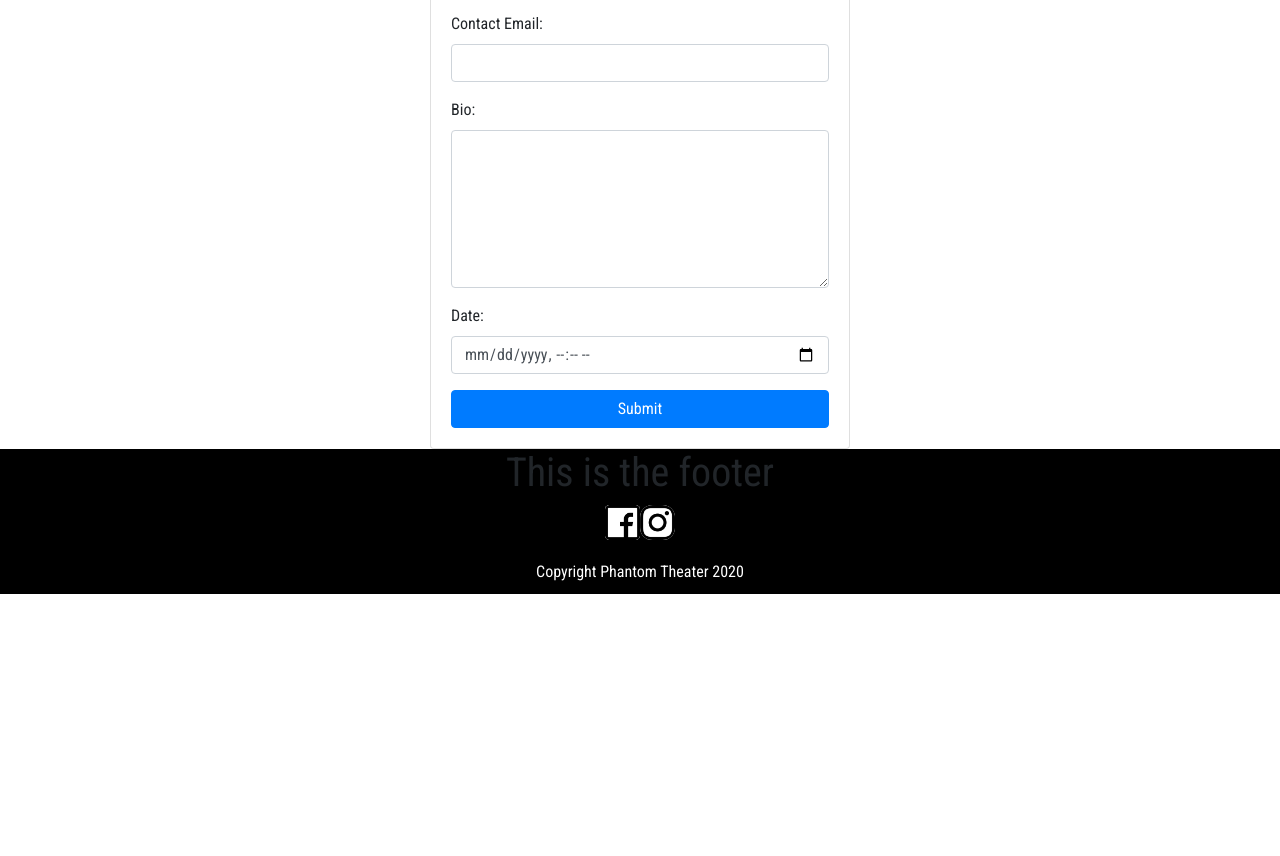
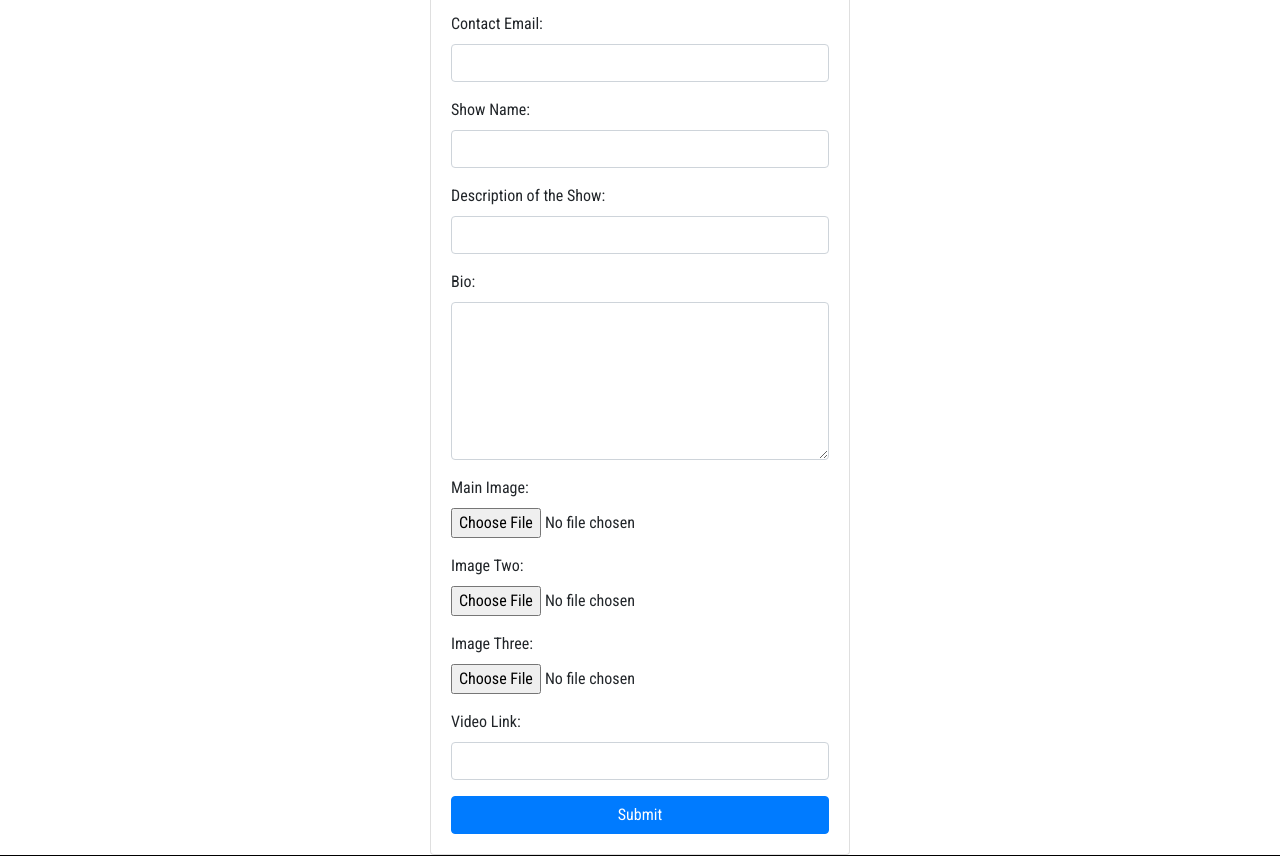
Before and after one commit to foxflyer40/PhantomTheater2021, a React (Create React App) app in the folder client/: page /artistForm in a window 1280 px wide. Shown: the part 460-1316 px from the top of the page. Before the commit the page ends 1054 px from the top, so only its background shows below. Built offline with nearby package versions, Linux system fonts and the light colour scheme; no server answers.

Commit message:
artist form able to upload multiple pictures

```diff
--- a/client/src/reactComponents/forms/ArtistForm.js
+++ b/client/src/reactComponents/forms/ArtistForm.js
@@ -1,6 +1,6 @@
 import React, { useState } from "react";
 import { Form, Button, Card, Container } from "react-bootstrap";
-import { firestore } from "../firebase/firebase";
+import app, { firestore } from "../firebase/firebase";
 
 function ArtistForm() {
   // create state for each artist field
@@ -9,7 +9,19 @@ function ArtistForm() {
   let [phone, setPhone] = useState("");
   let [email, setEmail] = useState("");
   let [bio, setBio] = useState("");
-  let [date, setDate] = useState("");
+  let [showName, setShowName] = useState("");
+  let [showDesc, setShowDesc] = useState("");
+
+  let [imageFile, setImageFile] = useState("");
+  let [mainImage, setMainImage] = useState("");
+
+  let [imageTwoFile, setImageTwoFile] = useState("");
+  let [imageTwo, setImageTwo] = useState("");
+
+  let [imageThreeFile, setImageThreeFile] = useState("");
+  let [imageThree, setImageThree] = useState("");
+
+  let [videoLink, setVideoLink] = useState("");
 
   // create artist object from state
   let artist = {
@@ -17,8 +29,13 @@ function ArtistForm() {
     contactName: contactName,
     phone: phone,
     email: email,
+    showName: showName,
+    showDesc: showDesc,
     bio: bio,
-    date: new Date(date).toLocaleDateString(),
+    mainImage: mainImage,
+    imageTwo: imageTwo,
+    imageThree: imageThree,
+    videoLink: videoLink,
   };
 
   // write current state to artist collection
@@ -31,8 +48,81 @@ function ArtistForm() {
     event.target.phoneInput.value = "";
     event.target.emailInput.value = "";
     event.target.bioInput.value = "";
-    event.target.dateInput.value = "";
+    event.target.showNameInput.value = "";
+    event.target.showDescInput.value = "";
+    event.target.vidInput.value = "";
   }
+
+  //-----------------------------------image uploading/handling-------------------------//
+
+  //because of the code above, the url is not being set in the img fields in DB but we do have access to them
+  //the files are being submitted but we still need to get the URLs to be entered
+
+  //-----------main img--------//
+
+  const handleImgMain = (event) => {
+    if (event.target.files[0]) {
+      setImageFile(event.target.files[0]);
+    }
+  };
+
+  const handleUploadMain = (evt) => {
+    evt.preventDefault();
+
+    let storageRef = app.storage().ref();
+    let mainRef = storageRef.child(`/images/${imageFile.name}`);
+
+    mainRef.put(imageFile).then((snapshot) => {
+      mainRef.getDownloadURL().then((url) => {
+        console.log(url);
+        setMainImage(url);
+      });
+    });
+  };
+
+  //--------------second img---------------//
+
+  const handleImgTwo = (event) => {
+    if (event.target.files[0]) {
+      setImageTwoFile(event.target.files[0]);
+    }
+  };
+
+  const handleUploadTwo = (evt) => {
+    evt.preventDefault();
+
+    let storageRef = app.storage().ref();
+    let imgTwoRef = storageRef.child(`/images/${imageTwoFile.name}`);
+
+    imgTwoRef.put(imageTwoFile).then((snapshot) => {
+      imgTwoRef.getDownloadURL().then((url) => {
+        console.log(url);
+        setImageTwo(url);
+      });
+    });
+  };
+
+  //-----------third img-----------//
+
+  const handleImgThree = (event) => {
+    if (event.target.files[0]) {
+      setImageThreeFile(event.target.files[0]);
+    }
+  };
+
+  const handleUploadThree = (evt) => {
+    evt.preventDefault();
+
+    let storageRef = app.storage().ref();
+    let imgThreeRef = storageRef.child(`/images/${imageThreeFile.name}`);
+
+    imgThreeRef.put(imageThreeFile).then((snapshot) => {
+      imgThreeRef.getDownloadURL().then((url) => {
+        console.log(url);
+        setImageThree(url);
+      });
+    });
+  };
 
   return (
     <div>
@@ -46,7 +136,15 @@ function ArtistForm() {
               <h2 className="text-center mb-2">Artist Submission Form</h2>
               <br />
 
-              <Form id="ArtistForm" onSubmit={enterNewArtist}>
+              <Form
+                id="ArtistForm"
+                onSubmit={(evt) => {
+                  enterNewArtist(evt);
+                  handleUploadMain(evt);
+                  handleUploadTwo(evt);
+                  handleUploadThree(evt);
+                }}
+              >
                 <Form.Group id="artName">
                   <Form.Label>Artist Name:</Form.Label>
                   <Form.Control
@@ -79,6 +177,25 @@ function ArtistForm() {
                     onChange={(evt) => setEmail(evt.target.value)}
                   />
                 </Form.Group>
+                <Form.Group id="showName">
+                  <Form.Label>Show Name:</Form.Label>
+                  <Form.Control
+                    type="text"
+                    name="showNameInput"
+                    onChange={(evt) => setShowName(evt.target.value)}
+                  />
+                </Form.Group>
+                <Form.Group>
+                  <Form.Label>Description of the Show: </Form.Label>
+                  <Form.Control
+                    type="text"
+                    id="showDesc"
+                    name="showDescInput"
+                    // I'd like to make it so that this field looks like bio looks
+                    height="20px"
+                    onChange={(evt) => setShowDesc(evt.target.value)}
+                  />
+                </Form.Group>
                 <Form.Group>
                   <Form.Label for="bio">Bio:</Form.Label>
                   <textarea
@@ -88,12 +205,25 @@ function ArtistForm() {
                     onChange={(evt) => setBio(evt.target.value)}
                   />
                 </Form.Group>
-                <Form.Group id="date">
-                  <Form.Label>Date:</Form.Label>
+                <Form.Group>
+                  <Form.Label>Main Image:</Form.Label>
+                  <Form.Control type="file" onChange={handleImgMain} />
+                </Form.Group>
+                <Form.Group>
+                  <Form.Label>Image Two:</Form.Label>
+                  <Form.Control type="file" onChange={handleImgTwo} />
+                </Form.Group>
+                <Form.Group>
+                  <Form.Label>Image Three:</Form.Label>
+                  <Form.Control type="file" onChange={handleImgThree} />
+                </Form.Group>
+
+                <Form.Group id="vidLink">
+                  <Form.Label>Video Link:</Form.Label>
                   <Form.Control
-                    type="datetime-local"
-                    name="dateInput"
-                    onChange={(evt) => setDate(evt.target.value)}
+                    type="url"
+                    name="vidInput"
+                    onChange={(evt) => setVideoLink(evt.target.value)}
                   />
                 </Form.Group>
 
```
